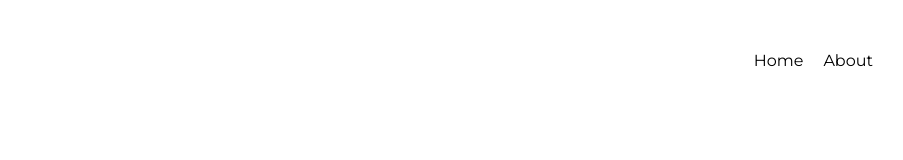
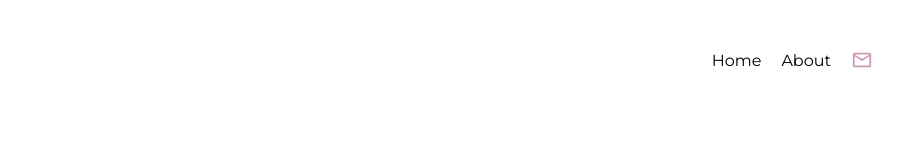
Before and after one commit to LilNoobie/gown-price-checker, a React (Create React App) app: page / in a window 1280 px wide. Shown: the top 160 px of the page, without its empty margins (325-1228 px from the left). Built offline with nearby package versions, Linux system fonts and the light colour scheme.

Commit message:
Added mailto in Navbar

```diff
--- a/src/Components/Navbar/Navbar.css
+++ b/src/Components/Navbar/Navbar.css
@@ -26,6 +26,8 @@
     -webkit-background-clip: text;
     background-clip: text;
     font-size: calc(8px + 1vmin);
+    display: flex;
+    align-items: center;
   }
 
   .links a:hover {
--- a/src/Components/Navbar/Navbar.jsx
+++ b/src/Components/Navbar/Navbar.jsx
@@ -1,13 +1,17 @@
 import React from "react";
 import { Link } from 'react-router-dom';
 import './Navbar.css'
+import MailOutlineIcon from '@mui/icons-material/MailOutline';
+import { fontSize } from "@mui/system";
 
-function Navbar () {
+function Navbar() {
     return (
         <div className="navbar">
             <div className="links">
                 <Link to="/">Home</Link>
                 <Link to="/about">About</Link>
+                <Link to='javascript:void(0)'
+                    onClick={() => window.location = 'mailto:hello@jelyn.co'}><MailOutlineIcon style={{ color: "#cd98b7", fontSize: "22" }} /></Link>
             </div>
         </div>
     );
```
